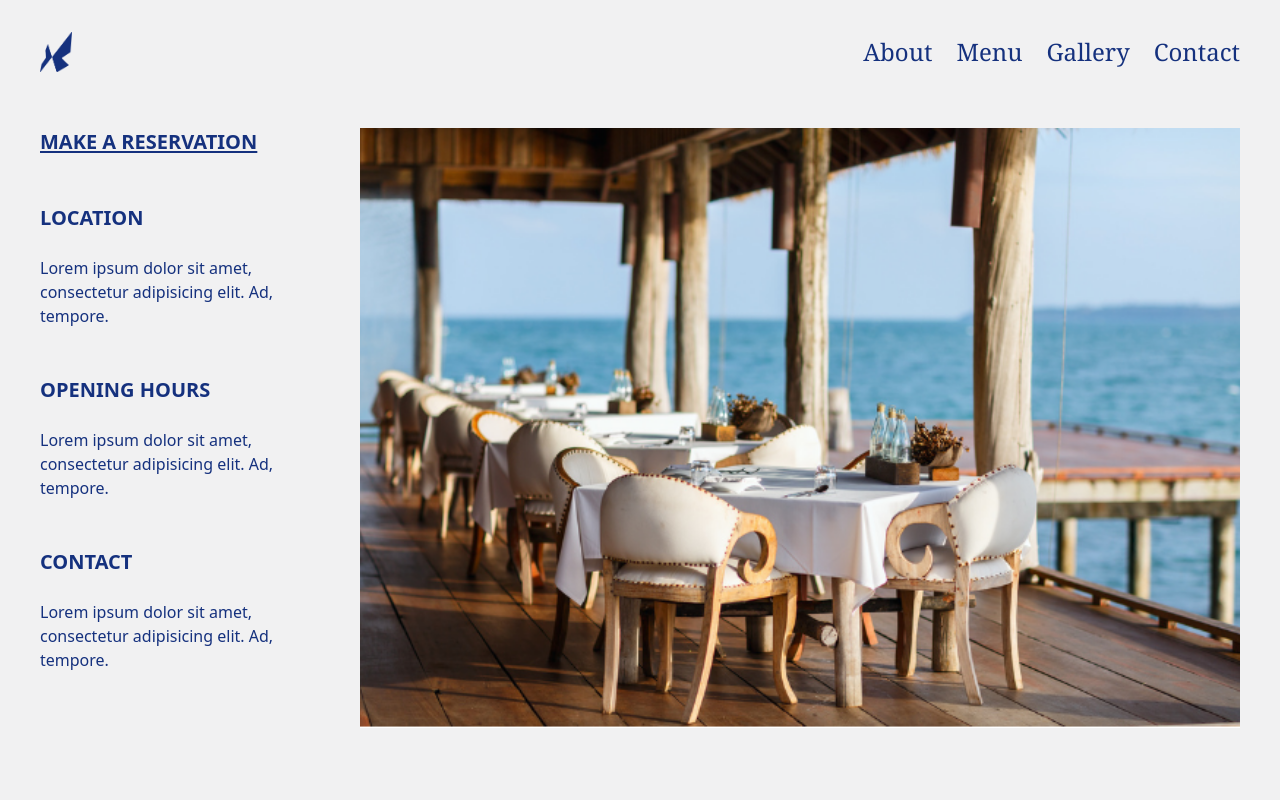
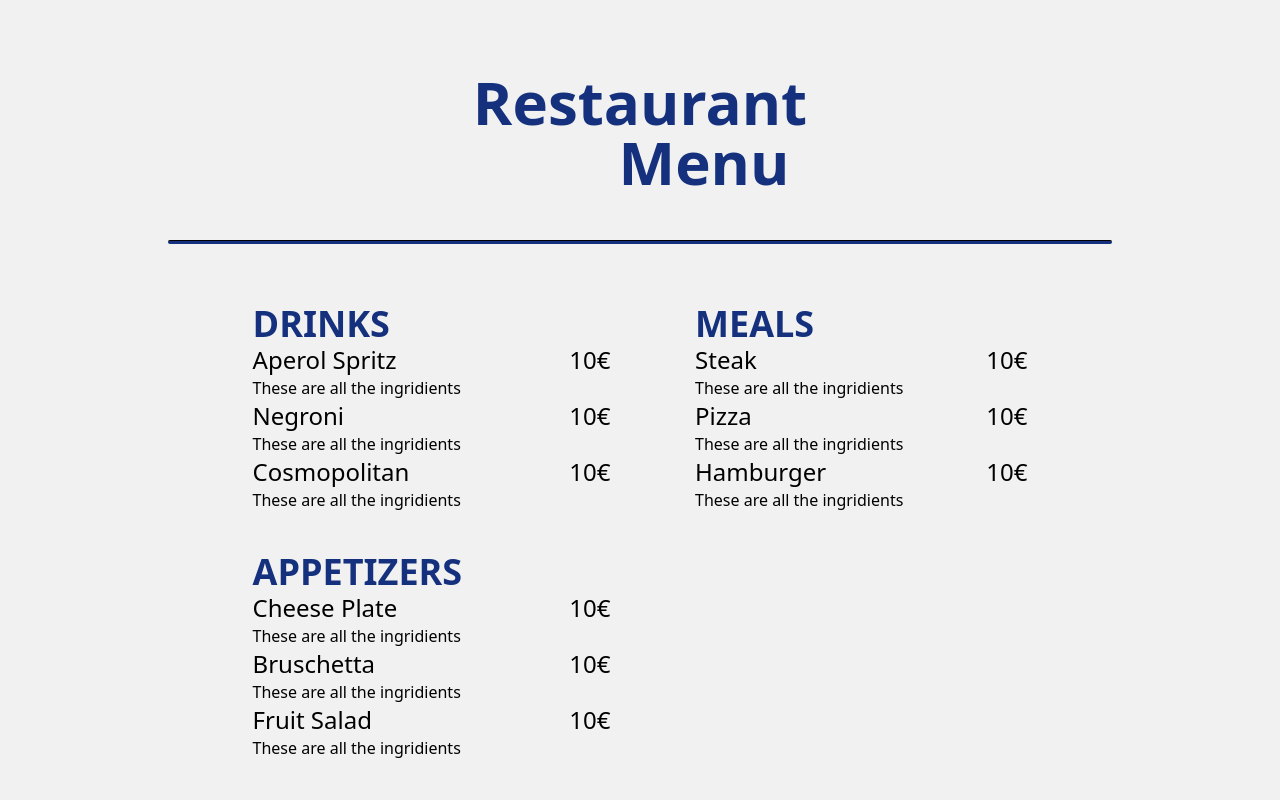
Before and after one commit to fsd-studio/WebSweep, a Next.js app: page / in a window 1280 px wide. Shown: the top 800 px of the page. Built offline with nearby package versions, Linux system fonts and the light colour scheme.

Commit message:
Menu started

```diff
--- a/src/app/components/sections/Gallery.jsx
+++ b/src/app/components/sections/Gallery.jsx
@@ -20,7 +20,7 @@ function Gallery() {
 
     return (
         <Section className="bg-secondary">
-            <div className="grid-cols-2 lg:grid-cols-4 grid gap-4">
+            <div className="grid-cols-2 md:grid-cols-3 lg:grid-cols-4 grid gap-4">
                 {images.map((image, index) => (
                     <FSDImage
                         key={index}
--- /dev/null
+++ b/src/app/components/sections/Menu.jsx
@@ -0,0 +1,87 @@
+'use client';
+
+import Section from "../ui/Section";
+import FSDImage from "../ui/FSDImage";
+
+function Menu () {
+    return (
+        <Section className={'bg-secondary'}>
+            <div className="h-dvh">
+                <div className="mx-32">
+                    <h1 className="text-6xl font-bold text-primary w-fit mx-auto">Restaurant</h1>
+                    <h1 className="text-6xl font-bold text-primary w-fit mx-auto ps-32 pb-12">Menu</h1>
+                    <hr className="h-1 bg-primary rounded"/>
+                    <div className="flex mt-15 justify-evenly">
+                        <div>
+                            <div className="">
+                                <h2 className="text-4xl font-bold text-primary">DRINKS</h2>
+                                <div className="flex justify-between">
+                                    <h3 className="text-2xl">Aperol Spritz</h3>
+                                    <h3 className="text-2xl ms-40">10€</h3>
+                                </div>
+                                <p>These are all the ingridients</p>
+
+                                <div className="flex justify-between">
+                                    <h3 className="text-2xl">Negroni</h3>
+                                    <h3 className="text-2xl ms-40">10€</h3>
+                                </div>
+                                <p>These are all the ingridients</p>
+
+                                <div className="flex justify-between">
+                                    <h3 className="text-2xl">Cosmopolitan</h3>
+                                    <h3 className="text-2xl ms-40">10€</h3>
+                                </div>
+                                <p>These are all the ingridients</p>
+                            </div>
+                            <div className="mt-10">
+                                <h2 className="text-4xl font-bold text-primary">APPETIZERS</h2>
+                                <div className="flex justify-between">
+                                    <h3 className="text-2xl">Cheese Plate</h3>
+                                    <h3 className="text-2xl ms-40">10€</h3>
+                                </div>
+                                <p>These are all the ingridients</p>
+
+                                <div className="flex justify-between">
+                                    <h3 className="text-2xl">Bruschetta</h3>
+                                    <h3 className="text-2xl ms-40">10€</h3>
+                                </div>
+                                <p>These are all the ingridients</p>
+
+                                <div className="flex justify-between">
+                                    <h3 className="text-2xl">Fruit Salad</h3>
+                                    <h3 className="text-2xl ms-40">10€</h3>
+                                </div>
+                                <p>These are all the ingridients</p>
+                            </div>
+                        </div>
+                        <div>
+                            <div className="">
+                                <h2 className="text-4xl font-bold text-primary">MEALS</h2>
+                                <div className="flex justify-between">
+                                    <h3 className="text-2xl">Steak</h3>
+                                    <h3 className="text-2xl ms-40">10€</h3>
+                                </div>
+                                <p>These are all the ingridients</p>
+
+                                <div className="flex justify-between">
+                                    <h3 className="text-2xl">Pizza</h3>
+                                    <h3 className="text-2xl ms-40">10€</h3>
+                                </div>
+                                <p>These are all the ingridients</p>
+
+                                <div className="flex justify-between">
+                                    <h3 className="text-2xl">Hamburger</h3>
+                                    <h3 className="text-2xl ms-40">10€</h3>
+                                </div>
+                                <p>These are all the ingridients</p>
+                            </div>
+                            {/* <FSDImage src="/template/meal.png"></FSDImage> */}
+                        </div>
+                    </div>
+                </div>
+            </div>
+        </Section>
+    )
+}
+
+export default Menu;
--- a/src/app/components/sections/hero/HeroMinimalist.jsx
+++ b/src/app/components/sections/hero/HeroMinimalist.jsx
@@ -11,7 +11,7 @@ function HeroMinimalist({
       {/* Content */}
       <Section className="!pt-29 lg:!pt-32">
         <div className="grid grid-cols-1 md:grid-cols-8 gap-14 md:gap-8 lg:gap-20">
-            <div className="md:col-span-2 col-span-1 order-2 md:order-1">
+            <div className="md:col-span-2 order-2 md:order-1">
                 <div className="text-primary space-y-12 text-center md:text-start w-[80%] mx-auto md:w-full">
                     <h2 className="font-semibold underline-offset-2 underline text-xl">MAKE A RESERVATION</h2>
                     <div>
--- a/src/app/page.js
+++ b/src/app/page.js
@@ -2,6 +2,7 @@ import Head from "next/head";
 import Gallery from './components/sections/Gallery';
 import Nav from './components/sections/Nav';
 import HeroMinimalist from "./components/sections/hero/HeroMinimalist";
+import Menu from "./components/sections/Menu";
 
 export default function Home() {
   return (
@@ -33,9 +34,12 @@ export default function Home() {
       </Head>
 
       <div>
-        <Nav></Nav>
+        {/* <Nav></Nav> */}
+
+        <Menu></Menu>
+
         {/* <Hero></Hero> */}
-        <HeroMinimalist></HeroMinimalist>
+        {/* <HeroMinimalist></HeroMinimalist> */}
 
         <Gallery></Gallery>
       </div>
```
Also changed, not shown: public/template/meal.png (added).
